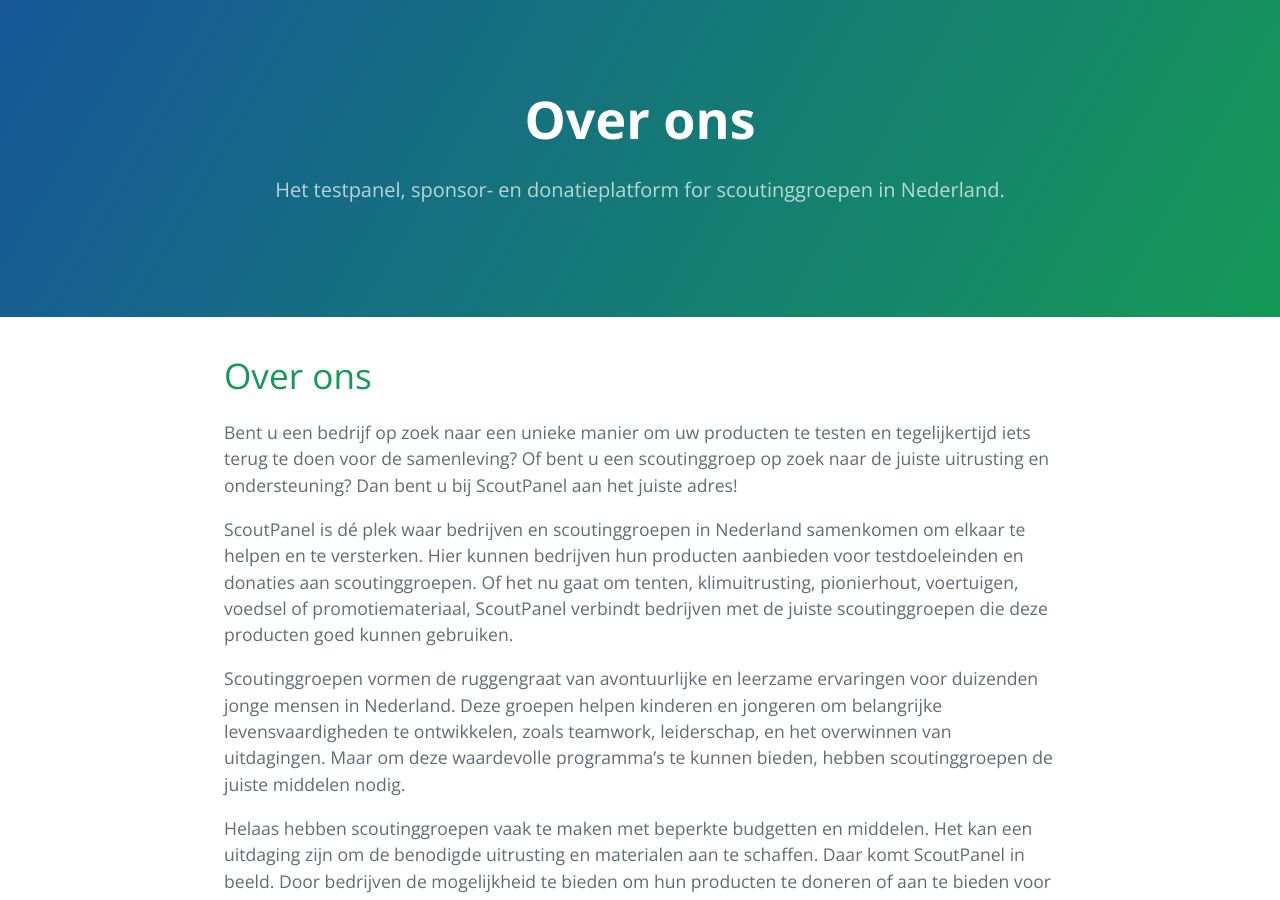
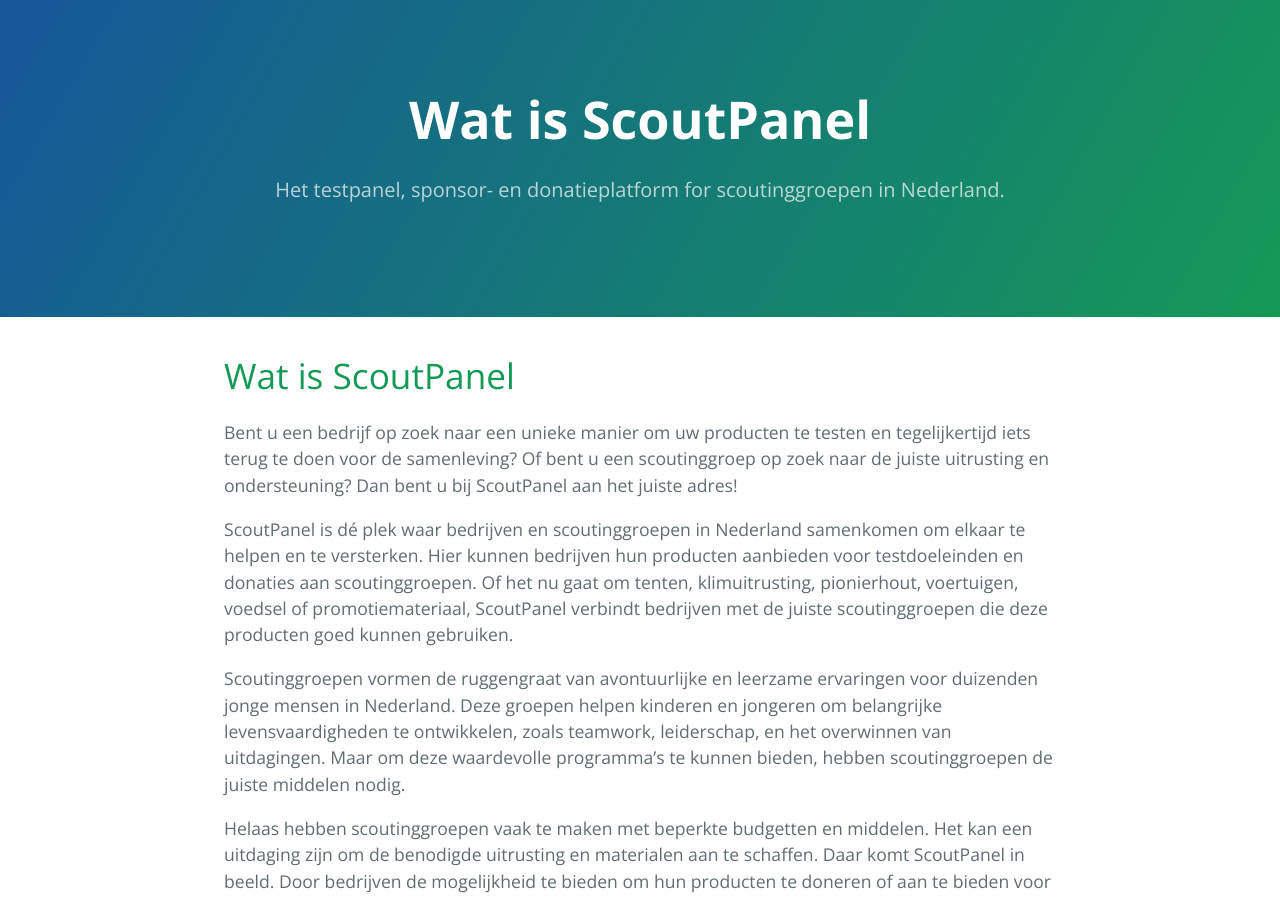
Before and after one commit to SennaDevelopment/scoutpanel, a Jekyll site: the page built from index.md, in a window 1280 px wide and 900 px high. Built offline with Jekyll 4.4.1, drawn with Linux system fonts in a browser that asks for light colours; our own code applies the rules of GitHub Pages for plain Markdown files.

Commit message:
Update index.md

```diff
--- a/index.md
+++ b/index.md
@@ -2,7 +2,7 @@
 layout: default
 ---
 
-# Over ons
+# Wat is ScoutPanel
 
 Bent u een bedrijf op zoek naar een unieke manier om uw producten te testen en tegelijkertijd iets terug te doen voor de samenleving? Of bent u een scoutinggroep op zoek naar de juiste uitrusting en ondersteuning? Dan bent u bij ScoutPanel aan het juiste adres!
 
```
